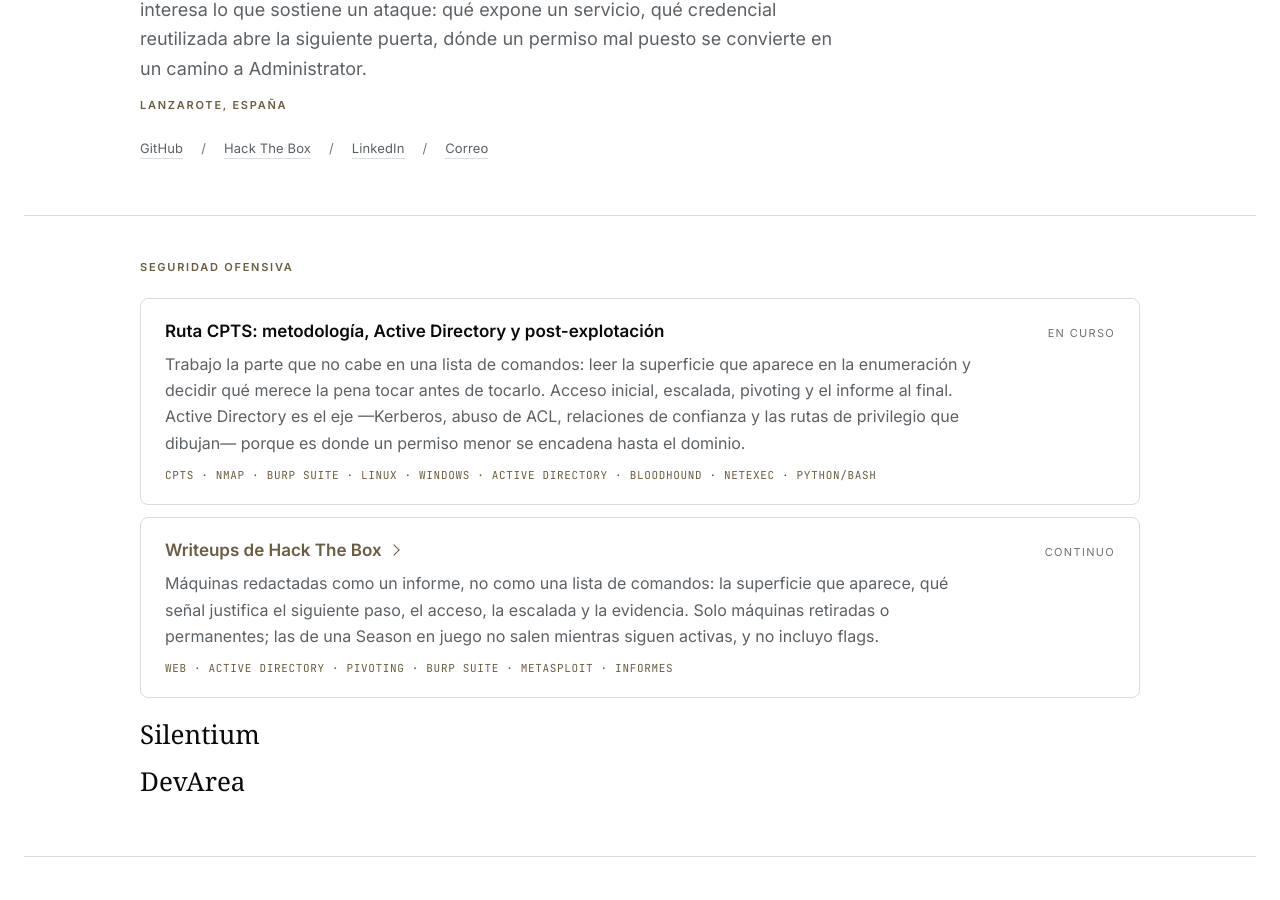
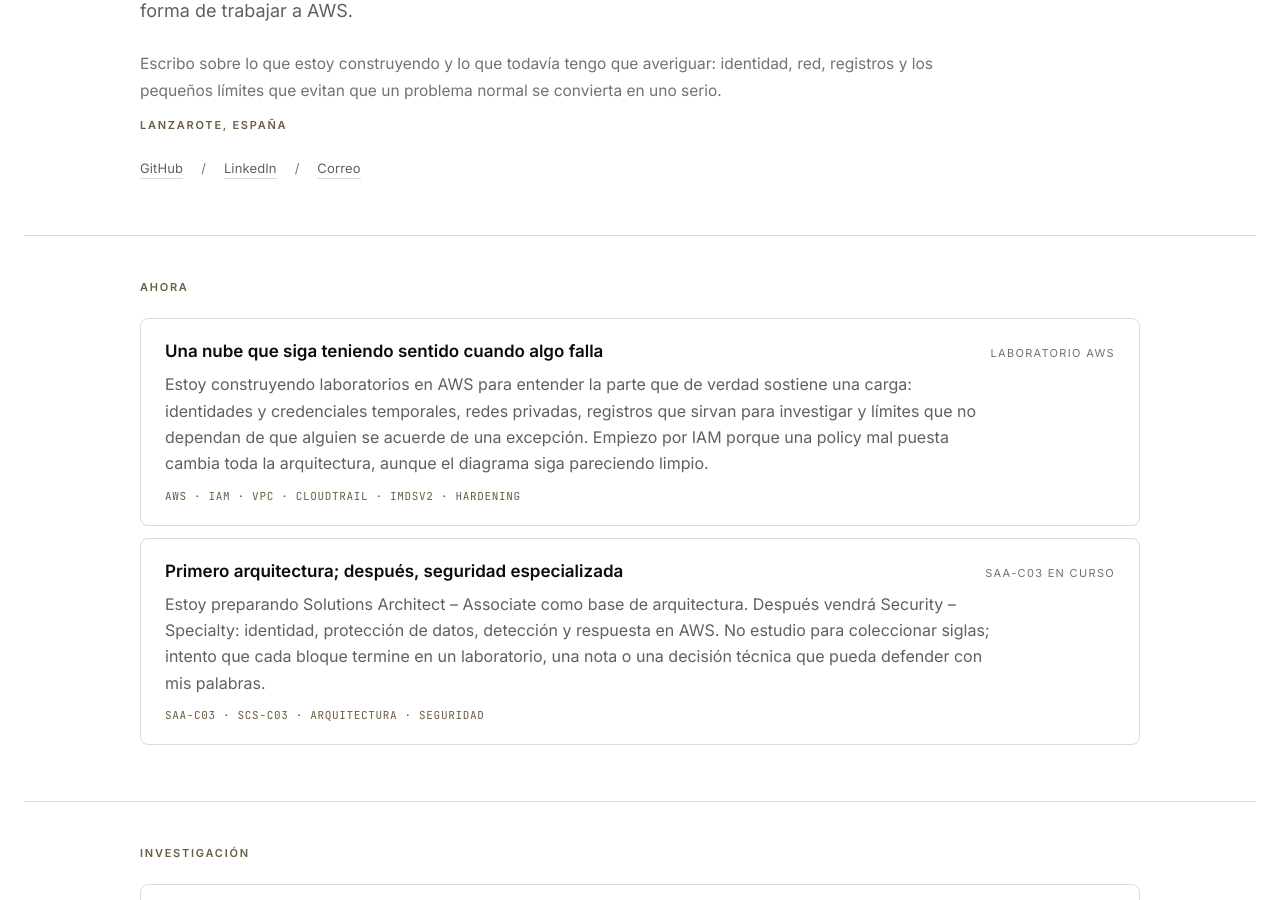
Before and after one commit to fraydgarcia/fraydgarcia.github.io, a Jekyll site: the page built from index.html, in a window 1280 px wide and 900 px high, scrolled down 339 px. Built offline with Jekyll 4.4.1, drawn with Linux system fonts in a browser that asks for light colours; some web fonts are replaced; some of the changed text lies outside the part shown.

Commit message:
Reescribe portfolio para Cloud Security

```diff
--- a/_config.yml
+++ b/_config.yml
@@ -1,5 +1,5 @@
 title: "Fray García"
-description: "Offensive Security junior con base en Systems Administration. Penetration Testing, Active Directory, seguridad web, writeups de Hack The Box y ruta CPTS desde Lanzarote."
+description: "Administrador de sistemas orientado a Cloud Security en AWS —IAM, VPC, hardening y logging— con una base técnica que define cómo aseguro la infraestructura. Investigación, proyectos y ruta hacia AWS SAA/SCS. Lanzarote."
 author: "Fray García"
 url: "https://fraydgarcia.github.io"
 lang: es
@@ -10,7 +10,7 @@ permalink: /research/:title/
 # Los writeups viven en /writeups/<slug>/
 collections:
   writeups:
-    output: true
+    output: false
     permalink: /writeups/:name/
 
 # Formato de fecha en español, resuelto en las plantillas
@@ -25,6 +25,7 @@ kramdown:
 exclude:
   - README.md
   - _posts/_PLANTILLA.md.txt
+  - writeups
 
 defaults:
   - scope:
--- a/index.html
+++ b/index.html
@@ -4,12 +4,12 @@ layout: default
 
   <header class="col">
     <h1>Fray García</h1>
-    <p class="role">Profesional de ciberseguridad con base en administración de sistemas y foco en seguridad ofensiva.</p>
-    <p class="intro">Vengo de administrar sistemas —redes, Linux, Windows, Active Directory— y estoy retomando la ruta de <strong>penetration testing</strong> con el CPTS como objetivo. Me interesa lo que sostiene un ataque: qué expone un servicio, qué credencial reutilizada abre la siguiente puerta, dónde un permiso mal puesto se convierte en un camino a Administrator.</p>
+    <p class="role">Sistemas, AWS y seguridad con los pies en la tierra.</p>
+    <p class="intro">Este es mi cuaderno público. Vengo de Linux, Windows, redes y Active Directory; de aprender que una infraestructura no está terminada cuando arranca, sino cuando se entiende, se puede operar y aguanta una mala tarde. Ahora llevo esa forma de trabajar a AWS.</p>
+    <p class="note">Escribo sobre lo que estoy construyendo y lo que todavía tengo que averiguar: identidad, red, registros y los pequeños límites que evitan que un problema normal se convierta en uno serio.</p>
     <p class="ubicacion">Lanzarote, España</p>
     <nav>
       <a href="https://github.com/fraydgarcia">GitHub</a><span class="sep">/</span>
-      <a href="https://app.hackthebox.com/public/users/2163518">Hack The Box</a><span class="sep">/</span>
       <a href="https://linkedin.com/in/fraineltomas">LinkedIn</a><span class="sep">/</span>
       <a href="mailto:fraydgarcia@proton.me">Correo</a>
     </nav>
@@ -18,47 +18,65 @@ layout: default
   <div class="rule"></div>
 
   <section class="col">
-    <div class="label">Seguridad ofensiva</div>
+    <div class="label">Ahora</div>
     <div class="rows">
-
       <div class="row">
         <div class="row-head">
-          <span class="row-name">Ruta CPTS: metodología, Active Directory y post-explotación</span>
-          <span class="row-meta">En curso</span>
+          <span class="row-name">Una nube que siga teniendo sentido cuando algo falla</span>
+          <span class="row-meta">Laboratorio AWS</span>
         </div>
         <div class="row-desc">
-          Trabajo la parte que no cabe en una lista de comandos: leer la superficie que
-          aparece en la enumeración y decidir qué merece la pena tocar antes de tocarlo.
-          Acceso inicial, escalada, pivoting y el informe al final. Active Directory es el
-          eje —Kerberos, abuso de ACL, relaciones de confianza y las rutas de privilegio
-          que dibujan— porque es donde un permiso menor se encadena hasta el dominio.
+          Estoy construyendo laboratorios en AWS para entender la parte que de verdad sostiene
+          una carga: identidades y credenciales temporales, redes privadas, registros que sirvan
+          para investigar y límites que no dependan de que alguien se acuerde de una excepción.
+          Empiezo por IAM porque una policy mal puesta cambia toda la arquitectura, aunque el
+          diagrama siga pareciendo limpio.
         </div>
-        <div class="row-stack">CPTS · Nmap · Burp Suite · Linux · Windows · Active Directory · BloodHound · NetExec · Python/Bash</div>
+        <div class="row-stack">AWS · IAM · VPC · CloudTrail · IMDSv2 · Hardening</div>
       </div>
-
-      <a class="row" href="{{ '/writeups/' | relative_url }}">
+      <div class="row">
         <div class="row-head">
-          <span class="row-name">Writeups de Hack The Box</span>
-          <span class="row-meta">Continuo</span>
+          <span class="row-name">Primero arquitectura; después, seguridad especializada</span>
+          <span class="row-meta">SAA-C03 en curso</span>
         </div>
         <div class="row-desc">
-          Máquinas redactadas como un informe, no como una lista de comandos: la superficie
-          que aparece, qué señal justifica el siguiente paso, el acceso, la escalada y la
-          evidencia. Solo máquinas retiradas o permanentes; las de una Season en juego no
-          salen mientras siguen activas, y no incluyo flags.
+          Estoy preparando Solutions Architect – Associate como base de arquitectura. Después
+          vendrá Security – Specialty: identidad, protección de datos, detección y respuesta en
+          AWS. No estudio para coleccionar siglas; intento que cada bloque termine en un
+          laboratorio, una nota o una decisión técnica que pueda defender con mis palabras.
         </div>
-        <div class="row-stack">Web · Active Directory · Pivoting · Burp Suite · Metasploit · Informes</div>
-      </a>
+        <div class="row-stack">SAA-C03 · SCS-C03 · Arquitectura · Seguridad</div>
+      </div>
+    </div>
+  </section>
 
+  <div class="rule"></div>
+
+  <section class="col">
+    <div class="label">Investigación</div>
+    <div class="rows">
+      <div class="row">
+        <div class="row-head">
+          <span class="row-name">Qué ocurre cuando una identidad hace más de lo que debía</span>
+          <span class="row-meta">Línea de trabajo</span>
+        </div>
+        <div class="row-desc">
+          Me interesa seguir el recorrido completo de una identidad: desde una aplicación que
+          necesita una credencial temporal hasta la evidencia que deja en CloudTrail. IMDSv2,
+          SSRF, trust policies y permisos mínimos son piezas del mismo problema: decidir qué
+          puede hacer un componente y tener una forma honesta de comprobar que no está haciendo
+          más.
+        </div>
+        <div class="row-stack">IAM · STS · EC2 · IMDSv2 · CloudTrail · Logging</div>
+      </div>
     </div>
-    {% assign wus = site.writeups | sort: 'date' | reverse %}
-    {% if wus.size > 0 %}
+    {% if site.posts.size > 0 %}
     <div class="recent">
-      {% for wu in wus limit: 4 %}
-      <a href="{{ wu.url | relative_url }}">{{ wu.box | default: wu.title }}</a>
+      {% for post in site.posts limit: 4 %}
+      <a href="{{ post.url | relative_url }}">{{ post.title }}</a>
       {% endfor %}
-      {% if wus.size > 4 %}
-      <a class="more" href="{{ '/writeups/' | relative_url }}">Ver todos</a>
+      {% if site.posts.size > 4 %}
+      <a class="more" href="{{ '/research/' | relative_url }}">Ver todas las investigaciones</a>
       {% endif %}
     </div>
     {% endif %}
@@ -67,85 +85,34 @@ layout: default
   <div class="rule"></div>
 
   <section class="col">
-    <div class="label">Proyectos técnicos</div>
+    <div class="label">Proyectos</div>
     <div class="rows">
-
       <a class="row" href="https://github.com/fraydgarcia/tfg-honeypot-turismo">
         <div class="row-head">
           <span class="row-name">Honeypot instrumentado para una PYME turística</span>
           <span class="row-meta">2026</span>
         </div>
         <div class="row-desc">
-          Proyecto de fin de ciclo. Un honeypot multi-servicio que simula el alojamiento de
-          Lanzarote, expuesto a Internet sin publicidad ni indexación, instrumentado para que
-          cada interacción dejara señal: sesiones y comandos en Cowrie, tráfico en Suricata,
-          todo correlacionado en Elastic. La primera hora trajo casi 200 intentos de intrusión.
-          El trabajo fue convertir ese ruido de fondo en algo legible —mapeado a MITRE ATT&amp;CK—
-          y en recomendaciones que un hotel pequeño pueda aplicar de verdad.
+          Mi proyecto de fin de ciclo: un honeypot multi-servicio que simula el alojamiento de
+          Lanzarote y convierte cada interacción en señal. Cowrie recoge sesiones y comandos,
+          Suricata observa el tráfico y Elastic permite ordenar el ruido. El resultado está
+          mapeado a MITRE ATT&amp;CK y aterrizado en medidas que una pyme puede aplicar.
         </div>
         <div class="row-stack">T-Pot · Docker · Cowrie · Suricata · Elastic · MITRE ATT&amp;CK</div>
       </a>
-
       <a class="row" href="https://github.com/fraydgarcia/nmapparser">
         <div class="row-head">
           <span class="row-name">nmapparser — de la salida de Nmap al siguiente comando</span>
           <span class="row-meta">Herramienta</span>
         </div>
         <div class="row-desc">
-          Un parser en Python de mis escaneos de Nmap: extrae puertos y servicios, señala los
-          que suelen dar juego y sugiere por dónde seguir enumerando. Nació de repetir siempre
-          los mismos primeros pasos y querer llegar antes a lo que de verdad decide la máquina.
+          Un parser en Python para dejar de perder contexto entre la salida de un escaneo y la
+          siguiente comprobación. Extrae puertos y servicios, marca lo que merece revisión y
+          automatiza una parte pequeña, pero repetitiva, de la administración de superficie.
         </div>
-        <div class="row-stack">Python · Nmap · Enumeración · Automatización</div>
+        <div class="row-stack">Python · Nmap · Automatización · Inventario</div>
       </a>
-
-      <div class="row">
-        <div class="row-head">
-          <span class="row-name">Laboratorio de seguridad cloud: IAM y rutas de privilegio</span>
-          <span class="row-meta">En curso</span>
-        </div>
-        <div class="row-desc">
-          Un rol que puede asumir otro rol que puede escribir una política es el mismo problema
-          que un usuario con <em>GenericWrite</em> sobre un grupo privilegiado: un grafo de
-          permisos que nadie ha mirado entero. Estudio esas rutas de escalada en IAM sobre
-          cuentas propias, con los mismos ojos que uso para el abuso de ACL en Active Directory.
-        </div>
-        <div class="row-stack">IAM · Roles · Políticas · S3 bucket policies · IMDS · SSRF</div>
-      </div>
-
     </div>
-  </section>
-
-  <div class="rule"></div>
-
-  <section class="col">
-    <div class="label">Investigación técnica</div>
-    <div class="rows">
-
-      <div class="row">
-        <div class="row-head">
-          <span class="row-name">IMDS, SSRF y credenciales temporales en AWS</span>
-          <span class="row-meta">Documentado</span>
-        </div>
-        <div class="row-desc">
-          Una SSRF que alcanza <em>169.254.169.254</em> se lleva las credenciales temporales
-          de la instancia sin ejecutar una línea de código en la máquina. Aquí desgloso la
-          cadena y qué cambia exactamente IMDSv2 para cortarla.
-        </div>
-        <div class="row-stack">IMDSv1/v2 · SSRF · EC2 · IAM · Hardening</div>
-      </div>
-
-    </div>
-    {% if site.posts.size > 0 %}
-    <div class="recent">
-      {% for post in site.posts limit: 3 %}
-      <a href="{{ post.url | relative_url }}">{{ post.title }}</a>
-      {% endfor %}
-      {% if site.posts.size > 3 %}
-      <a class="more" href="{{ '/research/' | relative_url }}">Ver todo</a>
-      {% endif %}
-    </div>
-    {% endif %}
   </section>
 
   <div class="rule"></div>
@@ -153,45 +120,17 @@ layout: default
   <section class="col">
     <div class="label">Sobre mí</div>
     <p class="about">
-      Soy titulado en ASIR y estoy construyendo mi carrera en seguridad ofensiva. Mi
-      foco actual es el <strong>penetration testing</strong>, con el CPTS como ruta de
-      formación práctica. La base la traigo de la administración de sistemas —redes,
-      Linux, Windows y Active Directory— y en los laboratorios trabajo el proceso
-      completo: enumeración, validación de superficie, acceso inicial, escalada de
-      privilegios, pivoting e informe.
+      Soy administrador de sistemas y me estoy especializando en seguridad cloud. Antes de
+      pensar en AWS, aprendí a operar entornos Linux y Windows, redes y Active Directory: cosas
+      que no se arreglan con una presentación, sino entendiendo qué servicio depende de qué,
+      dónde mirar cuando falla y qué cambio no conviene hacer sin una vuelta atrás.
     </p>
     <p class="about">
-      Me interesan especialmente las rutas de identidad y privilegio en Active
-      Directory, la seguridad web y el testing de infraestructura. AWS es una
-      superficie complementaria que estudio —IAM, credenciales temporales, IMDS,
-      SSRF—, no mi especialización. También valoro la parte defensiva: mi proyecto de
-      fin de ciclo fue un honeypot instrumentado que me enseñó a leer la actividad de
-      un atacante y la telemetría que hace falta para verla.
+      En AWS estoy llevando esa misma forma de trabajar a IAM, VPC, hardening y logging. Mi
+      objetivo es crecer hacia Cloud Security y arquitectura cloud, con una base de sistemas que
+      me ayude a diseñar soluciones útiles, mantenibles y defendibles. Busco una primera
+      oportunidad en seguridad cloud, operaciones de seguridad o sistemas e infraestructura.
     </p>
-    <p class="about">
-      Busco una primera oportunidad como pentester junior donde una base sólida de
-      sistemas y una forma de trabajar metódica cuenten tanto como los resultados.
-    </p>
-  </section>
-
-  <div class="rule"></div>
-
-  <section class="col">
-    <div class="label">Formación</div>
-    <div class="rows">
-      <div class="row">
-        <div class="row-head"><span class="row-name">Técnico Superior en ASIR</span><span class="row-meta">2024 – 2026</span></div>
-        <div class="row-desc">CIFP Zonzamas, Lanzarote. Mención honorífica en Seguridad y Alta Disponibilidad.</div>
-      </div>
-      <div class="row">
-        <div class="row-head"><span class="row-name">CPTS — Certified Penetration Testing Specialist</span><span class="row-meta">Retomado</span></div>
-        <div class="row-desc">Hack The Box. Ruta práctica de pruebas de penetración con énfasis en metodología, Active Directory y entornos reales. En curso, aún sin examinar.</div>
-      </div>
-      <div class="row">
-        <div class="row-head"><span class="row-name">AWS Certified Solutions Architect – Associate</span><span class="row-meta">En curso</span></div>
-        <div class="row-desc">Amazon Web Services, SAA-C03. Arquitectura, IAM, redes, almacenamiento y diseño seguro en AWS.</div>
-      </div>
-    </div>
   </section>
 
   <footer>
```
Also changed, not shown: README.md.
